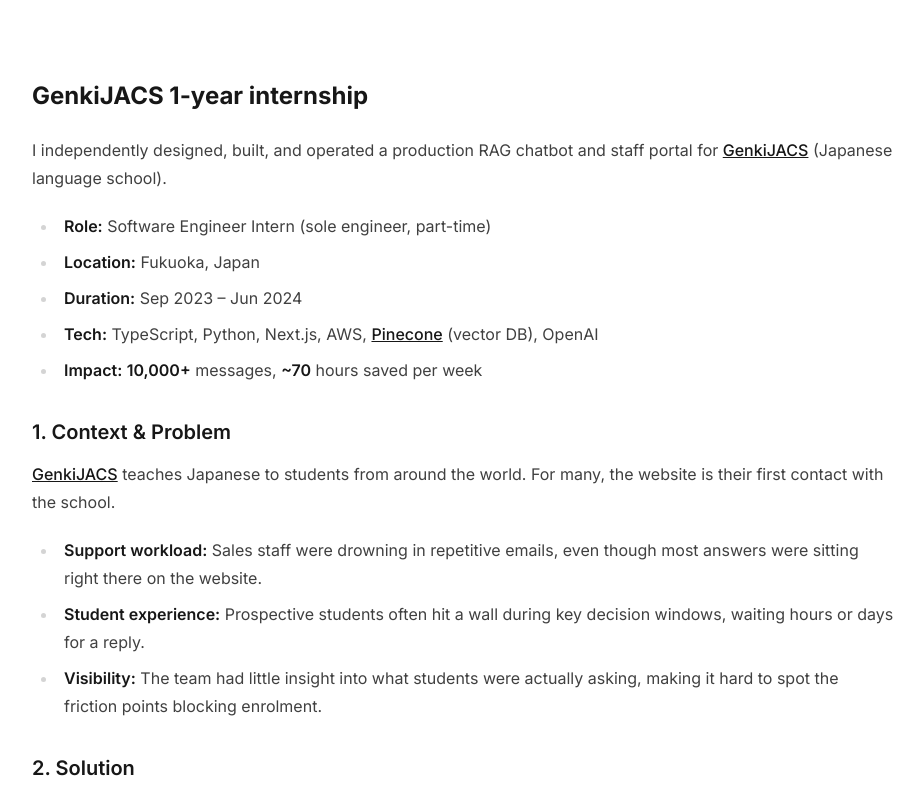
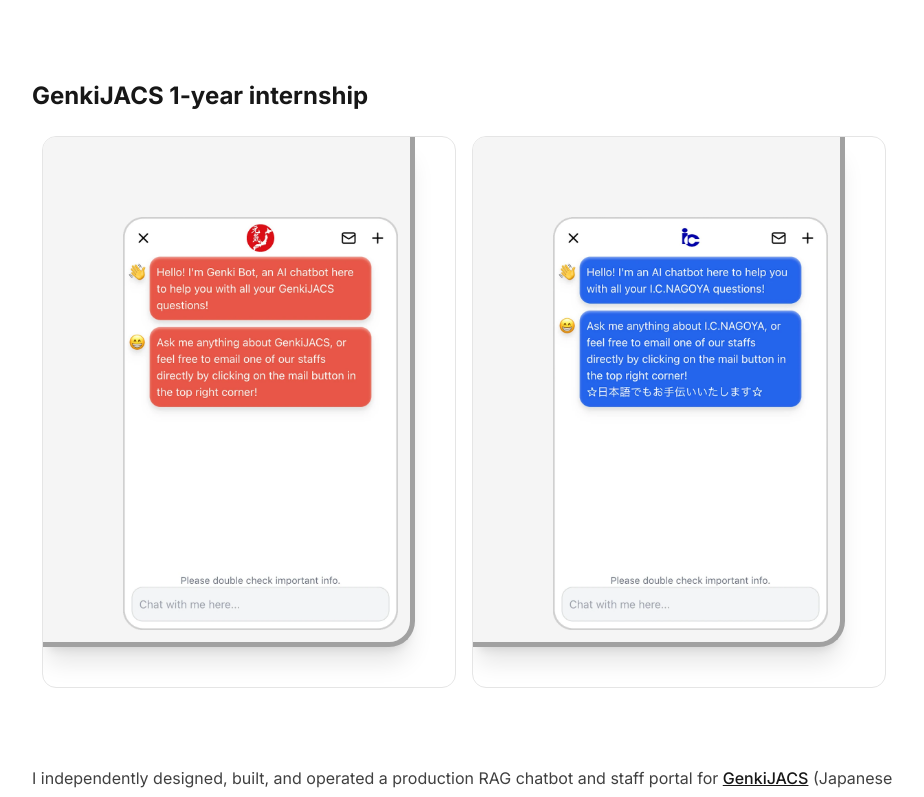
Before and after one commit to JoshuaKirby88/portfolio, a Next.js app: page /genkijacs in a window 1280 px wide. Shown: the top 797 px of the page, without its empty margins (176-1100 px from the left). Built offline with nearby package versions, Linux system fonts and the light colour scheme.

Commit message:
Added chatbot images to GenkiJACS page
Added GenkiJACS and ICNagoya chatbot images to GenkiJACS page

```diff
--- /dev/null
+++ b/src/app/[project]/_components/chatbot-images.tsx
@@ -0,0 +1,21 @@
+import Image from "next/image"
+
+type ChatbotImage = { src: string; alt: string }
+
+export const ChatbotImages = (props: { images: string }) => {
+	const images = JSON.parse(props.images) as ChatbotImage[]
+	return (
+		<div className="not-prose flex flex-wrap justify-center gap-4">
+			{images.map((image) => (
+				<div
+					key={image.src}
+					className="relative overflow-hidden rounded-xl border bg-background pr-10 pb-10"
+				>
+					<div className="relative rounded-br-4xl border-ring border-r-5 border-b-5 bg-muted pt-20 pr-3 pb-3 pl-20 shadow-xl">
+						<Image src={image.src} alt={image.alt} width={275} height={400} />
+					</div>
+				</div>
+			))}
+		</div>
+	)
+}
--- a/src/app/[project]/page.tsx
+++ b/src/app/[project]/page.tsx
@@ -1,4 +1,5 @@
 import type { Metadata } from "next"
+import Image from "next/image"
 import { notFound } from "next/navigation"
 import React from "react"
 import ReactMarkdown from "react-markdown"
@@ -7,6 +8,7 @@
 import { homeContent } from "@/content/home"
 import { AddConversationContext } from "./_components/add-conversation-context"
 import { AddKeywords } from "./_components/add-keywords"
+import { ChatbotImages } from "./_components/chatbot-images"
 import { WebsiteContentProcess } from "./_components/website-content-process"
 
 const projects = ["genkijacs", "placement-test"]
@@ -82,10 +84,12 @@
 							}
 							return <p {...rest}>{children}</p>
 						},
+						nextimage: (props: any) => <Image {...props} />,
 						addkeywords: (props: any) => <AddKeywords {...props} />,
 						addconversationcontext: (props: any) => (
 							<AddConversationContext {...props} />
 						),
+						chatbotimages: (props: any) => <ChatbotImages {...props} />,
 						websitecontentprocess: (props: any) => (
 							<WebsiteContentProcess {...props} />
 						),
--- a/src/content/projects/genkijacs.md
+++ b/src/content/projects/genkijacs.md
@@ -1,4 +1,7 @@
 ## GenkiJACS 1-year internship
+
+<chatbotimages images='[{"src": "/genkijacs/genkijacs-chatbot.webp", "alt": "GenkiJACS Chatbot"}, {"src": "/genkijacs/nagoya-chatbot.webp", "alt": "Nagoya Chatbot"}]'></chatbotimages>
+<br />
 
 I independently designed, built, and operated a production RAG chatbot and staff portal for [GenkiJACS](https://www.genkijacs.com/) (Japanese language school).
 
```
Also changed, not shown: public/genkijacs/genkijacs-chatbot.webp (added), public/genkijacs/nagoya-chatbot.webp (added).
